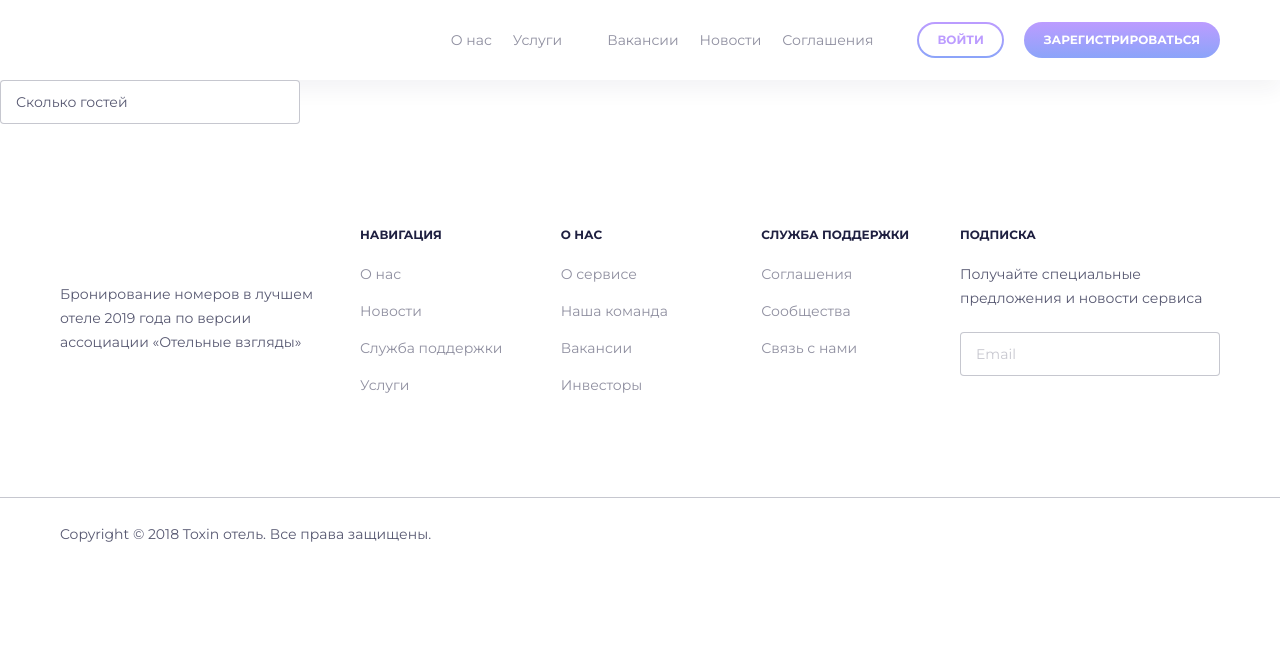
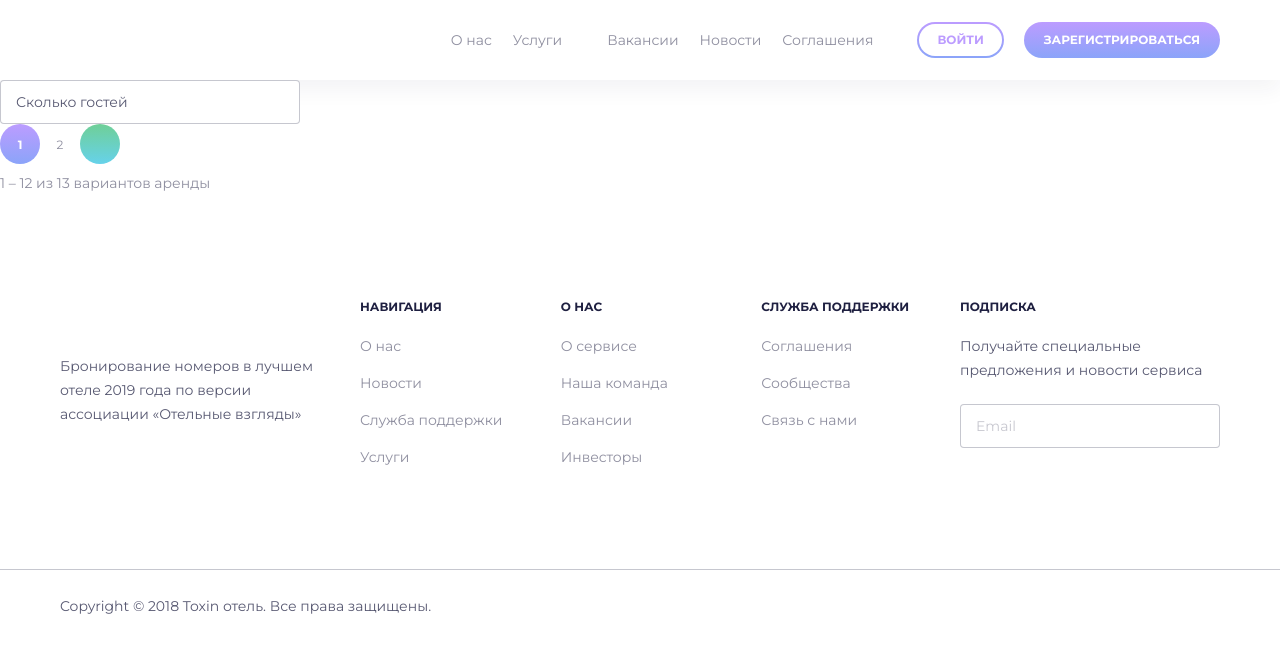
Before and after one commit to Alexioi/scrum-team-16-bubble-scrum, a Next.js app: page / in a window 1280 px wide. Shown: the top 652 px of the page. Built offline with nearby package versions, Linux system fonts and the light colour scheme.

Commit message:
fixes Pagination

```diff
--- a/src/app/page.tsx
+++ b/src/app/page.tsx
@@ -1,6 +1,6 @@
 'use client';
 
-import { Dropdown } from '@/components';
+import { Dropdown, Pagination } from '@/components';
 
 const data = [
   {
@@ -32,6 +32,7 @@ const Home = () => {
         placeholder="Сколько гостей"
         variants={variants}
       />
+      <Pagination itemsCount={13} maxItemsCountPerPage={12} />
     </div>
   );
 };
--- a/src/components/organisms/Pagination/index.tsx
+++ b/src/components/organisms/Pagination/index.tsx
@@ -18,7 +18,7 @@ const Pagination: FC<Props> = ({ itemsCount, maxItemsCountPerPage }) => {
   const pagesCount = Math.ceil(itemsCount / maxItemsCountPerPage);
   const paginationLabelText = `${(activePage - 1) * maxItemsCountPerPage + 1} – ${activePage === pagesCount ? itemsCount : activePage * maxItemsCountPerPage} из ${itemsCount <= 100 ? itemsCount : '100+'} вариантов аренды`;
 
-  if (pagesCount > 0 && pagesCount <= 7) {
+  if (pagesCount > 1 && pagesCount <= 7) {
     return (
       <div className={style.wrapper}>
         <ul className={style.list}>
```
